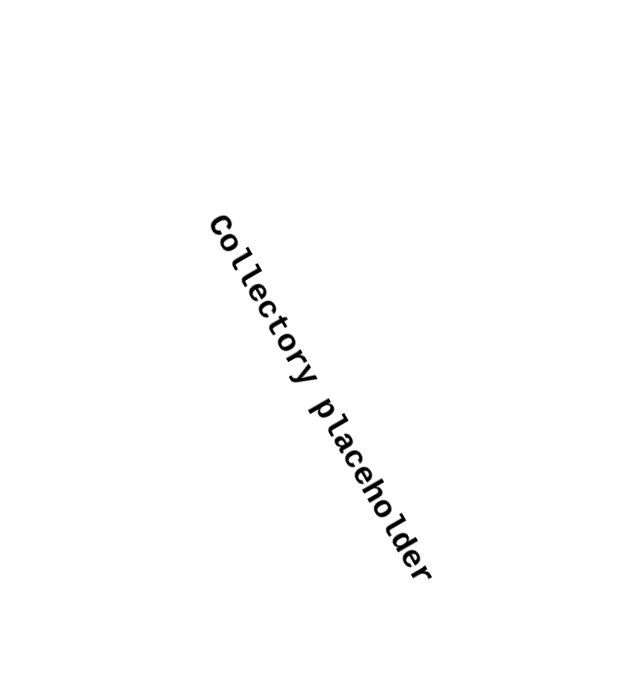
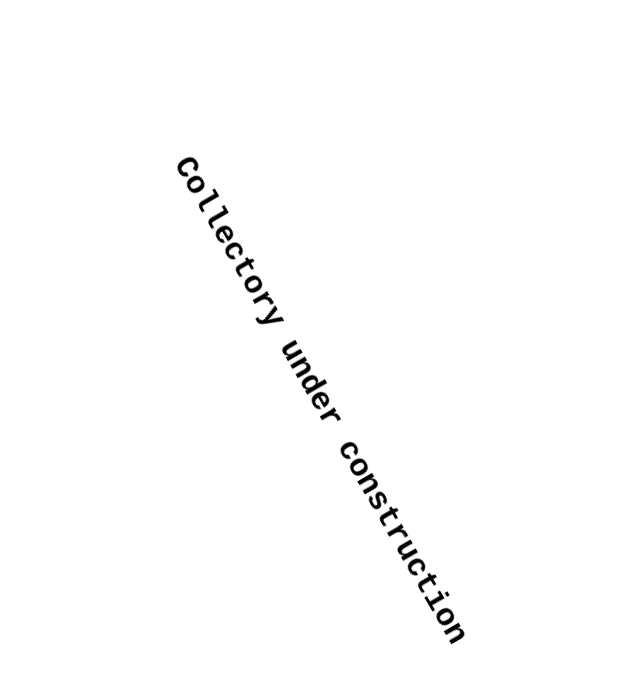
Before and after one commit to cwervo/collectory, a plain HTML site: page index.html in a window 1280 px wide. Shown: the whole page, without its empty margins (320-960 px from the left). Drawn offline with Linux system fonts and the light colour scheme.

Commit message:
under construction

```diff
--- a/index.html
+++ b/index.html
@@ -29,6 +29,6 @@
     </style>
   </head>
   <body>
-    <h1>Collectory placeholder</h1>
+    <h1>Collectory under construction</h1>
   </body>
 </html>
```
